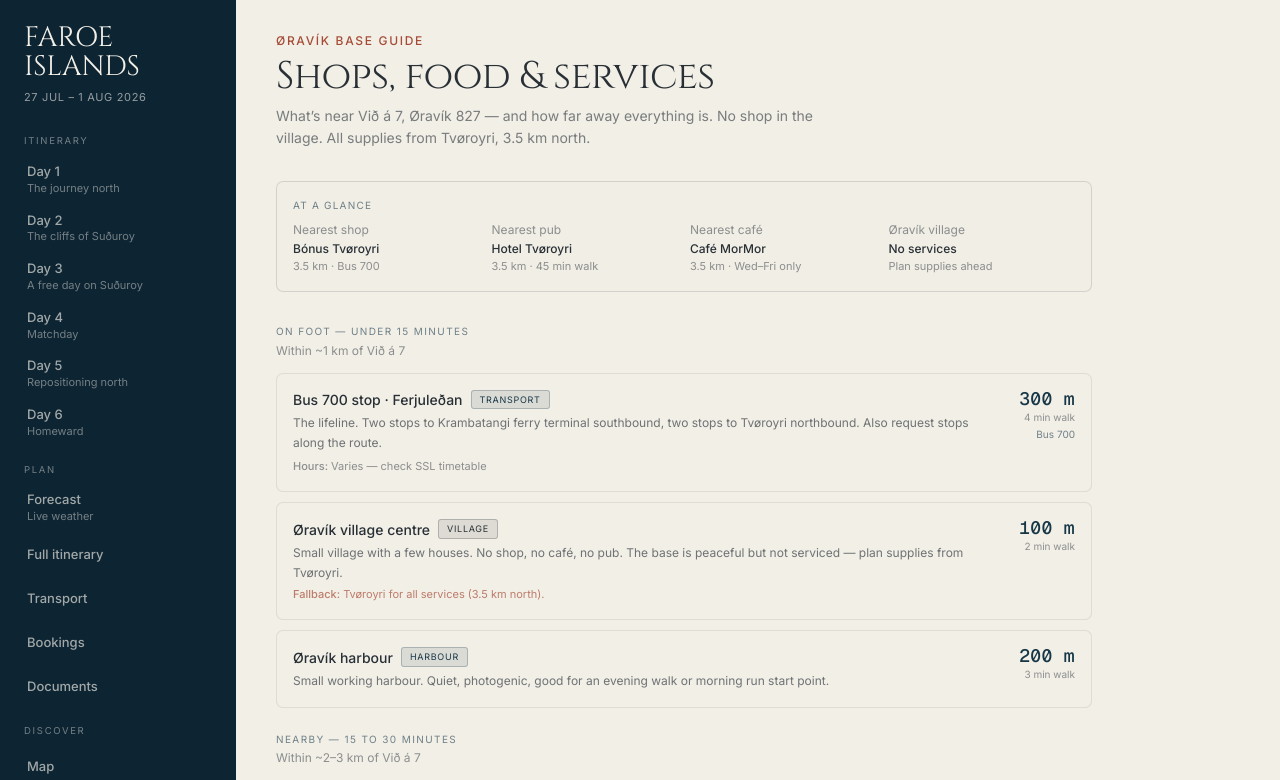
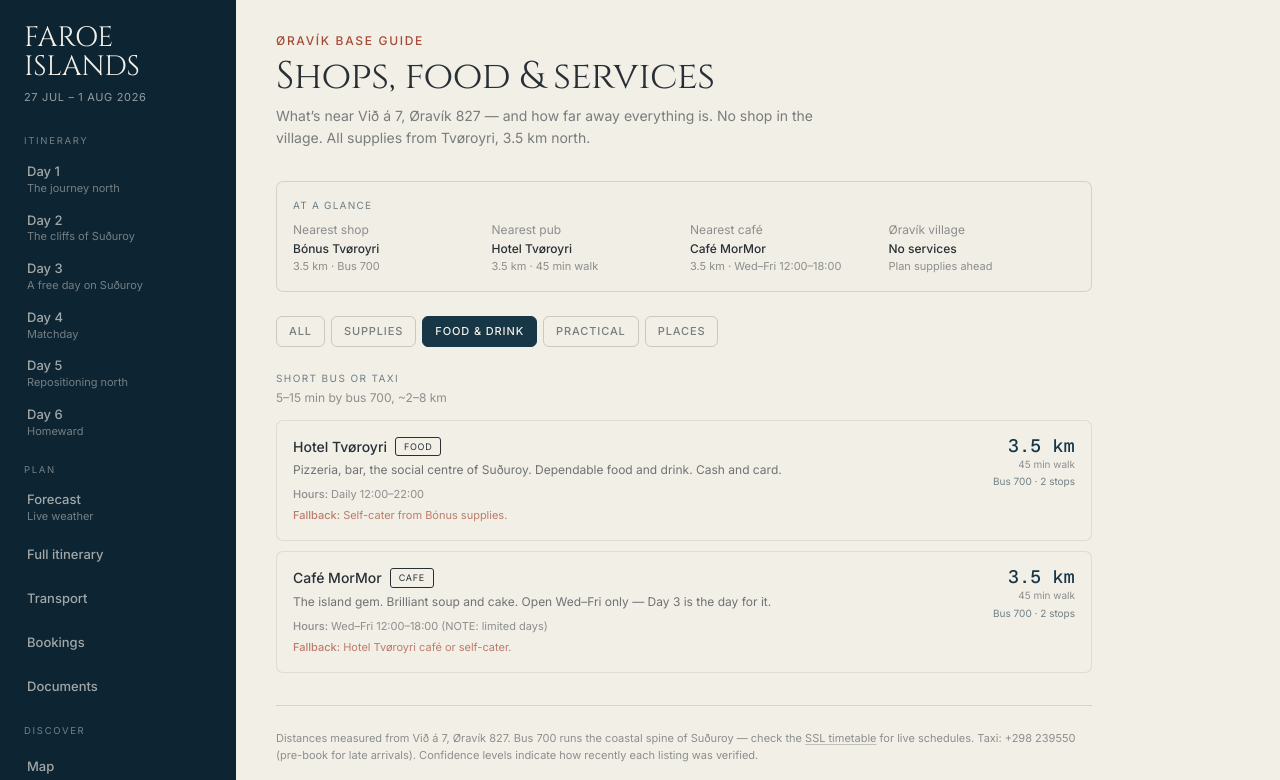
Before and after one commit to DeclanD2025/FAROES, a Next.js app: page /food-drink in a window 1280 px wide. Shown: the top 780 px of the page. Built offline with nearby package versions, Linux system fonts and the light colour scheme.

Commit message:
Add filter bar to ProximityList: segmented tabs (All, Supplies, Food & Drink, Practical, Places) with derived summary. /shops defaults to Supplies, /food-drink defaults to Food & Drink. Empty bands hidden when filtered.

```diff
--- a/app/food-drink/page.tsx
+++ b/app/food-drink/page.tsx
@@ -1,5 +1,5 @@
 import ProximityList from "@/components/proximity-list";
 
 export default function FoodDrinkPage() {
-  return <ProximityList />;
+  return <ProximityList defaultFilter="food-drink" />;
 }
--- a/app/shops/page.tsx
+++ b/app/shops/page.tsx
@@ -1,5 +1,5 @@
 import ProximityList from "@/components/proximity-list";
 
 export default function ShopsPage() {
-  return <ProximityList />;
+  return <ProximityList defaultFilter="supplies" />;
 }
--- a/components/proximity-list.tsx
+++ b/components/proximity-list.tsx
@@ -4,7 +4,37 @@
 // guesthouse: on foot, nearby, short bus/taxi, half-day trip.
 // =============================================================================
 
+"use client";
+
+import { useState, useMemo } from "react";
 import { ORAVIK_BASE_GUIDE, type ProximityItem } from "@/lib/data/day-intel";
+
+// ---------------------------------------------------------------------------
+// Filter tabs
+// ---------------------------------------------------------------------------
+
+type FilterTab = "all" | "supplies" | "food-drink" | "practical" | "places";
+
+const FILTER_TABS: { id: FilterTab; label: string }[] = [
+  { id: "all", label: "All" },
+  { id: "supplies", label: "Supplies" },
+  { id: "food-drink", label: "Food & Drink" },
+  { id: "practical", label: "Practical" },
+  { id: "places", label: "Places" },
+];
+
+const FILTER_CATEGORIES: Record<FilterTab, string[]> = {
+  all: [],
+  supplies: ["supermarket", "pharmacy"],
+  "food-drink": ["food", "cafe", "restaurant", "bar"],
+  practical: ["transport", "atm", "pharmacy"],
+  places: ["village", "harbour", "walk", "town", "visit", "viewpoint"],
+};
+
+function itemMatchesFilter(item: ProximityItem, tab: FilterTab): boolean {
+  if (tab === "all") return true;
+  return FILTER_CATEGORIES[tab].includes(item.category);
+}
 
 // ---------------------------------------------------------------------------
 // Category colour map
@@ -46,6 +76,50 @@ function formatTime(min: number | null): string | null {
   const h = Math.floor(min / 60);
   const m = min % 60;
   return m > 0 ? `${h}h ${m}m walk` : `${h}h walk`;
+}
+
+// ---------------------------------------------------------------------------
+// Derived summary from data
+// ---------------------------------------------------------------------------
+
+function deriveSummary(bands: typeof ORAVIK_BASE_GUIDE) {
+  const allItems = bands.flatMap((b) => b.items);
+
+  const find = (category: string) =>
+    allItems.find((i) => i.category === category);
+
+  const nearestShop = find("supermarket");
+  const nearestFood = find("food");
+  const nearestCafe = find("cafe");
+
+  return [
+    {
+      label: "Nearest shop",
+      name: nearestShop?.name ?? "—",
+      detail: nearestShop
+        ? `${formatDistance(nearestShop.distanceKm)} · Bus ${nearestShop.busRoute}`
+        : "No shop in Øravík",
+    },
+    {
+      label: "Nearest pub",
+      name: nearestFood?.name ?? "—",
+      detail: nearestFood
+        ? `${formatDistance(nearestFood.distanceKm)} · ${formatTime(nearestFood.walkingTimeMin)}`
+        : "No pub in Øravík",
+    },
+    {
+      label: "Nearest café",
+      name: nearestCafe?.name ?? "—",
+      detail: nearestCafe
+        ? `${formatDistance(nearestCafe.distanceKm)} · ${nearestCafe.openingHours.split("(")[0].trim()}`
+        : "No café in Øravík",
+    },
+    {
+      label: "Øravík village",
+      name: "No services",
+      detail: "Plan supplies ahead",
+    },
+  ];
 }
 
 // ---------------------------------------------------------------------------
@@ -124,6 +198,8 @@ function DistanceBandSection({
   description: string;
   items: ProximityItem[];
 }) {
+  if (items.length === 0) return null;
+
   return (
     <section className="mb-6">
       <div className="mb-3">
@@ -142,10 +218,62 @@ function DistanceBandSection({
 }
 
 // ---------------------------------------------------------------------------
+// Filter tab bar
+// ---------------------------------------------------------------------------
+
+function FilterBar({
+  active,
+  onChange,
+}: {
+  active: FilterTab;
+  onChange: (tab: FilterTab) => void;
+}) {
+  return (
+    <div className="flex flex-wrap gap-1.5 mb-6" role="tablist" aria-label="Filter by category">
+      {FILTER_TABS.map((tab) => (
+        <button
+          key={tab.id}
+          type="button"
+          role="tab"
+          aria-selected={active === tab.id}
+          onClick={() => onChange(tab.id)}
+          className={`text-[11px] font-medium uppercase tracking-[0.08em] px-3 py-1.5 rounded-[6px] border transition-colors focus-visible:outline-2 focus-visible:outline-navy ${
+            active === tab.id
+              ? "bg-fjord text-wool border-fjord"
+              : "border-basalt/20 text-basalt/60 hover:border-basalt/40 hover:text-basalt"
+          }`}
+        >
+          {tab.label}
+        </button>
+      ))}
+    </div>
+  );
+}
+
+// ---------------------------------------------------------------------------
 // Main component
 // ---------------------------------------------------------------------------
 
-export default function ProximityList() {
+interface ProximityListProps {
+  defaultFilter?: FilterTab;
+}
+
+export default function ProximityList({ defaultFilter = "all" }: ProximityListProps) {
+  const [activeTab, setActiveTab] = useState<FilterTab>(defaultFilter);
+
+  // Memoize filtered bands
+  const filteredBands = useMemo(
+    () =>
+      ORAVIK_BASE_GUIDE.map((band) => ({
+        ...band,
+        items: band.items.filter((item) => itemMatchesFilter(item, activeTab)),
+      })).filter((band) => band.items.length > 0),
+    [activeTab],
+  );
+
+  // Derive summary from data (always shows all-category summary for orientation)
+  const summary = useMemo(() => deriveSummary(ORAVIK_BASE_GUIDE), []);
+
   return (
     <article className="px-6 sm:px-8 lg:px-10 pt-8 pb-20 max-w-[56rem]">
       {/* Header */}
@@ -166,36 +294,26 @@ export default function ProximityList() {
       </div>
 
       {/* Quick summary */}
-      <div className="border border-basalt/15 rounded-[7px] p-4 mb-8 bg-fog/[0.03]">
+      <div className="border border-basalt/15 rounded-[7px] p-4 mb-6 bg-fog/[0.03]">
         <p className="text-[10px] uppercase tracking-[0.12em] text-fjord/60 mb-2">
           At a glance
         </p>
         <div className="grid grid-cols-2 sm:grid-cols-4 gap-3 text-[12px]">
-          <div>
-            <p className="text-basalt/50">Nearest shop</p>
-            <p className="font-medium text-basalt">Bónus Tvøroyri</p>
-            <p className="text-[11px] text-basalt/50">3.5 km · Bus 700</p>
-          </div>
-          <div>
-            <p className="text-basalt/50">Nearest pub</p>
-            <p className="font-medium text-basalt">Hotel Tvøroyri</p>
-            <p className="text-[11px] text-basalt/50">3.5 km · 45 min walk</p>
-          </div>
-          <div>
-            <p className="text-basalt/50">Nearest café</p>
-            <p className="font-medium text-basalt">Café MorMor</p>
-            <p className="text-[11px] text-basalt/50">3.5 km · Wed–Fri only</p>
-          </div>
-          <div>
-            <p className="text-basalt/50">Øravík village</p>
-            <p className="font-medium text-basalt">No services</p>
-            <p className="text-[11px] text-basalt/50">Plan supplies ahead</p>
-          </div>
+          {summary.map((s) => (
+            <div key={s.label}>
+              <p className="text-basalt/50">{s.label}</p>
+              <p className="font-medium text-basalt">{s.name}</p>
+              <p className="text-[11px] text-basalt/50">{s.detail}</p>
+            </div>
+          ))}
         </div>
       </div>
 
+      {/* Filter bar */}
+      <FilterBar active={activeTab} onChange={setActiveTab} />
+
       {/* Distance bands */}
-      {ORAVIK_BASE_GUIDE.map((band) => (
+      {filteredBands.map((band) => (
         <DistanceBandSection
           key={band.label}
           label={band.label}
```
